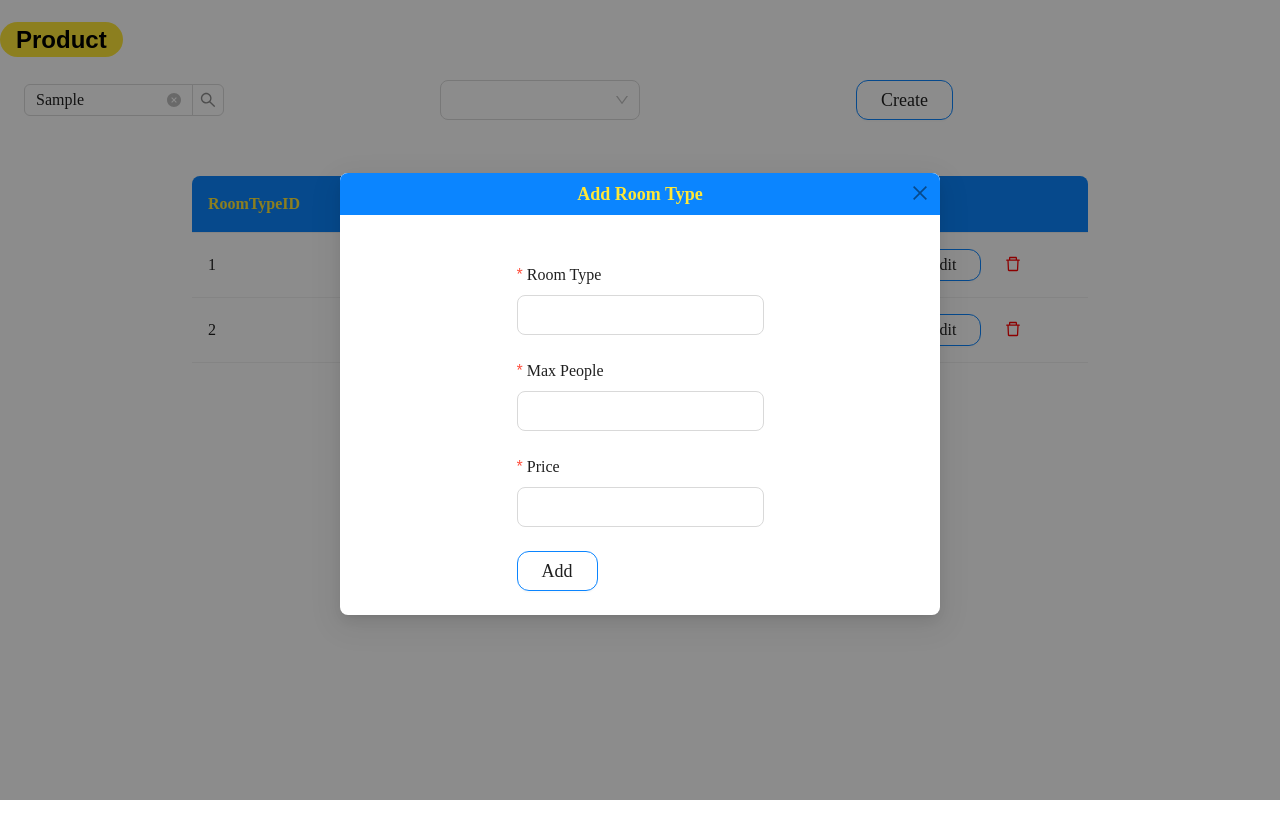
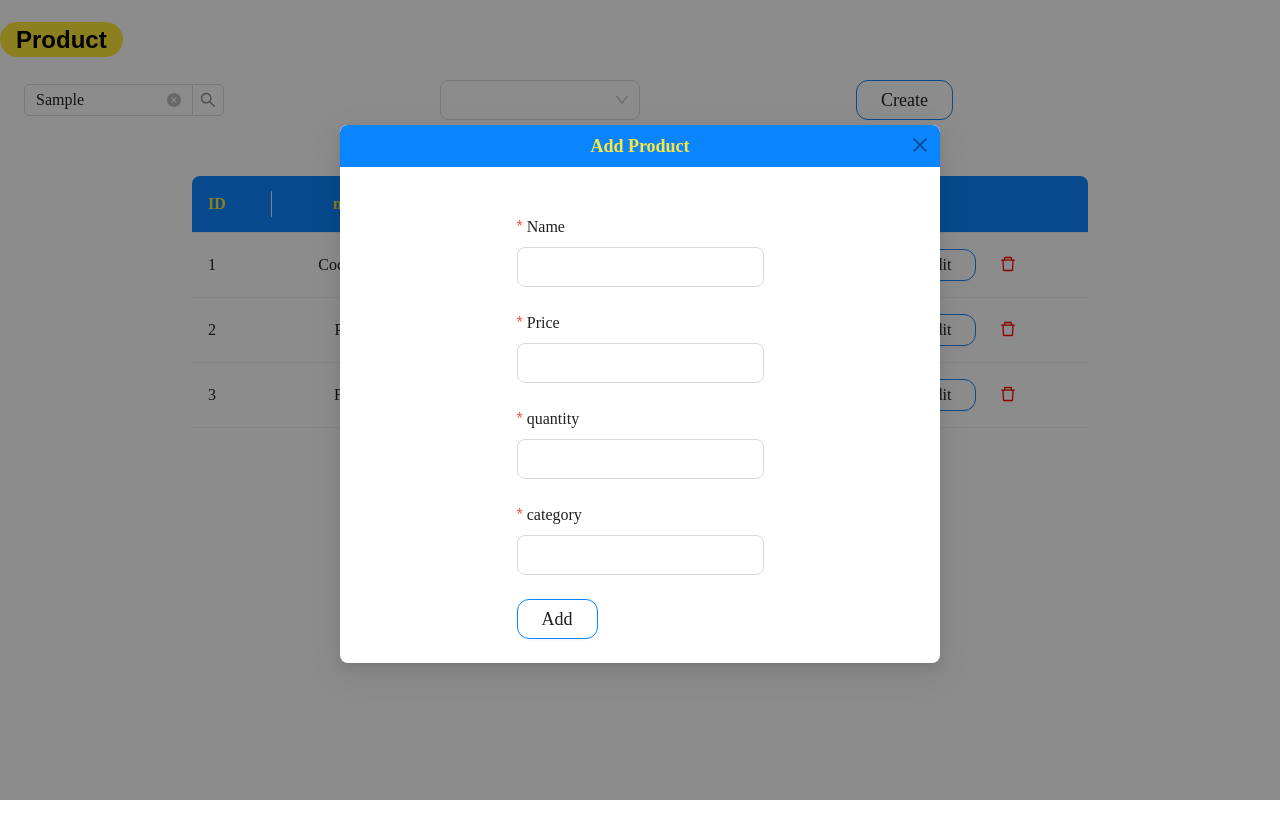
Before and after one commit to ChaiyapatOam/CPE241-FinalProject-Web, a React (Vite) app: page /staff/product in a window 1280 px wide. Both pictures are taken after typing "Sample" into the empty fields and a click on the button "Create". Built offline with nearby package versions, Linux system fonts and the light colour scheme; a web font is replaced by a local one.

Commit message:
feat: product page

```diff
--- a/src/App.tsx
+++ b/src/App.tsx
@@ -6,6 +6,7 @@ import StaffLayout from "./pages/staff";
 import StaffHome from "./pages/staff/home";
 import StaffRoomType from "./pages/staff/payment";
 import StaffPromotion from "./pages/staff/promotion";
+import StaffProduct from "./pages/staff/product";
 
 const App = () => {
   return (
@@ -23,7 +24,7 @@ const App = () => {
               <Route path="roomtype" element={<StaffRoomType />} />
               <Route path="promotion" element={<StaffPromotion />} />
               <Route path="service" element={<StaffRoomType />} />
-              <Route path="product" element={<StaffRoomType />} />
+              <Route path="product" element={<StaffProduct />} />
             </Route>
           </Routes>
         </main>
--- /dev/null
+++ b/src/pages/staff/product/index.tsx
@@ -0,0 +1,217 @@
+import { Button, Form, Input, Select } from "antd";
+import { DeleteOutlined } from "@ant-design/icons";
+import { ColumnsType } from "antd/es/table";
+import { useEffect, useRef, useState } from "react";
+import MyTable from "@/components/Table";
+import ModalForm from "@/components/ModalForm";
+
+const { Search } = Input;
+const { Option } = Select;
+
+const StaffProduct = () => {
+  const [openModal, setOpenModal] = useState(false);
+  const [isEdit, setIsEdit] = useState(false);
+  const [selectProduct, setSelectProduct] = useState({} as any);
+  const formRef = useRef(null);
+  const [form] = Form.useForm();
+
+  const handleCreate = (values: any) => {
+    setOpenModal(false);
+    console.log(values);
+  };
+
+  const handleEdit = (values: any) => {
+    console.log(values);
+  };
+
+  //   const handleDelete = (values: any) => {
+  //     console.log(values);
+  //   };
+
+  useEffect(() => {
+    form.setFieldsValue({ ...selectProduct });
+  }, [selectProduct]);
+
+  const Products = [
+    {
+      id: "1",
+      name: "Coca Cola",
+      price: 20,
+      quantity: 20,
+      category: "Drink",
+    },
+    {
+      id: "2",
+      name: "Pepsi",
+      price: 15,
+      quantity: 200,
+      category: "Drink",
+    },
+    {
+      id: "3",
+      name: "Fanta",
+      price: 20,
+      quantity: 20,
+      category: "Drink",
+    },
+  ];
+
+  const productColumns: ColumnsType = [
+    {
+      title: "ID",
+      dataIndex: "id",
+      key: "id",
+    },
+    {
+      title: "name",
+      dataIndex: "name",
+      align: "center",
+    },
+    {
+      title: "Category",
+      dataIndex: "category",
+      align: "center",
+    },
+    {
+      title: "price",
+      dataIndex: "price",
+      align: "center",
+    },
+    {
+      title: "quantity",
+      dataIndex: "quantity",
+      align: "center",
+    },
+    {
+      key: "x",
+      render: (e) => (
+        <div className="flex justify-center gap-x-4">
+          <Button
+            onClick={() => {
+              setSelectProduct(e);
+              setIsEdit(true);
+              setOpenModal(true);
+            }}
+            className="px-6 border border-primary-blue rounded-xl"
+          >
+            Edit
+          </Button>
+          <Button
+            icon={<DeleteOutlined />}
+            style={{ color: "red" }}
+            type="text"
+            onClick={() => {}}
+            className="px-6 rounded-xl"
+          />
+        </div>
+      ),
+      align: "center",
+    },
+  ];
+
+  return (
+    <>
+      <div className="grid grid-cols-3 justify-center items-center gap-4 p-6">
+        <div className="col-span-1">
+          <Search
+            placeholder="employee ID"
+            allowClear
+            onSearch={(onSearch) => {
+              console.log(onSearch);
+            }}
+            style={{ width: 200 }}
+          />
+        </div>
+        <div className="col-span-1">
+          <Select
+            className="w-1/2"
+            size="large"
+            labelInValue
+            onChange={(e) => {
+              console.log(e.label);
+            }}
+          >
+            <Option value="1">Room Type</Option>
+            <Option value="2">Max People</Option>
+          </Select>
+        </div>
+        <div>
+          <Button
+            onClick={() => {
+              form.resetFields();
+              setIsEdit(false);
+              setOpenModal(true);
+            }}
+            size="large"
+            className="px-6 border border-primary-blue rounded-xl"
+          >
+            Create
+          </Button>
+        </div>
+      </div>
+      <div className="px-40">
+        <MyTable
+          dataSource={Products}
+          rowKey={(record) => record.id}
+          columns={productColumns}
+        />
+      </div>
+      <ModalForm
+        title={isEdit ? "Edit Product" : "Add Product"}
+        desc=""
+        isopen={openModal}
+        setIsOpen={setOpenModal}
+      >
+        <Form
+          form={form}
+          ref={formRef}
+          layout="vertical"
+          onFinish={(values) => {
+            isEdit ? handleEdit(values) : handleCreate(values);
+          }}
+        >
+          <Form.Item
+            label="Name"
+            name="name"
+            rules={[{ required: true, message: "Please input Product name!" }]}
+          >
+            <Input type="text" size="large" className="w-full" />
+          </Form.Item>
+          <Form.Item
+            label="Price"
+            name="price"
+            rules={[{ required: true, message: "Please input Price!" }]}
+          >
+            <Input type="number" size="large" className="w-full" />
+          </Form.Item>
+          <Form.Item
+            label="quantity"
+            name="quantity"
+            rules={[{ required: true, message: "Please input quantity!" }]}
+          >
+            <Input type="number" size="large" className="w-full" />
+          </Form.Item>
+
+          <Form.Item
+            label="category"
+            name="category"
+            rules={[{ required: true, message: "Please input category!" }]}
+          >
+            <Input type="text" size="large" className="w-full" />
+          </Form.Item>
+
+          <Button
+            onClick={() => {}}
+            htmlType="submit"
+            className="px-6 border border-primary-blue rounded-xl"
+            size="large"
+          >
+            {isEdit ? "Edit " : "Add"}
+          </Button>
+        </Form>
+      </ModalForm>
+    </>
+  );
+};
+
+export default StaffProduct;
```
